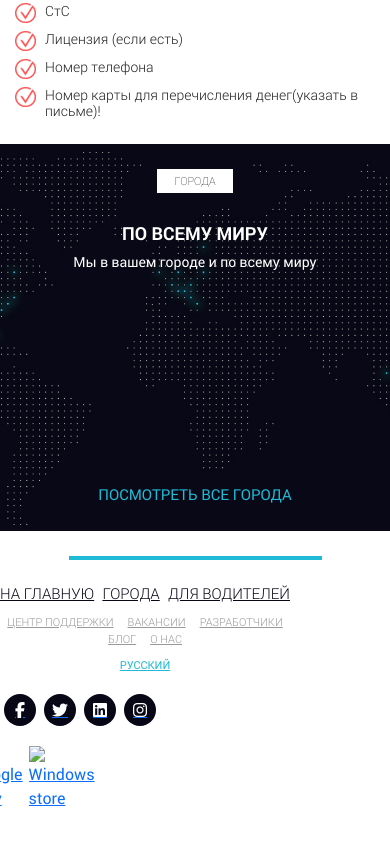
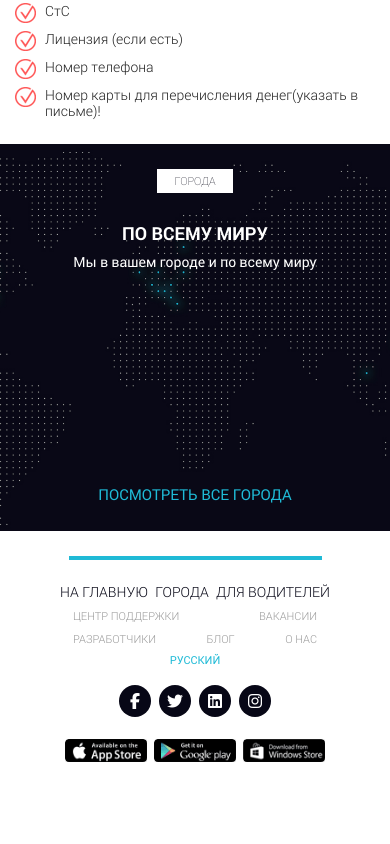
Before and after one commit to Koroleva4ne/UberCourse, a website: page src/index.html in a window 390 px wide. Shown: the part 6209-7053 px from the top of the page. After the commit the page ends 6991 px from the top, so only its background shows below. Drawn offline with Linux system fonts and the light colour scheme; a web font is replaced by a local one.

Commit message:
add blocks city, footer

```diff
--- a/src/sass/_general.sass
+++ /dev/null
@@ -1,84 +0,0 @@
-.city
-	padding: 49px 0
-	background: url('../img/second_bg.jpg') center (center / cover) no-repeat
-	a
-		display: block
-		margin: 0 auto
-		margin-top: 486px
-		font-size: 15px
-		font-weight: normal
-		font-stretch: normal
-		font-style: normal
-		line-height: 14px
-		letter-spacing: normal
-		text-transform: uppercase
-		text-align: center
-		text-decoration-line: none
-		color: #1fbad6
-
-footer
-	padding: 14px 23px 39px 23px
-	a
-		&:hover
-			text-decoration: none
-.footer
-	&_divider
-		width: 299px
-		height: 4px
-		background-color: #1fbad6
-		margin: 0 auto
-	&_wrapper
-		display: flex
-		justify-content: space-between
-		align-items: flex-start
-		padding-top: 32px
-	&_wrapper > div
-		width: 33%
-		&:nth-child(3)
-			display: flex
-			justify-content: flex-end
-	&_social
-		width: 160px
-		display: flex
-		justify-content: space-between
-		&_item
-			display: flex
-			justify-content: center
-			align-items: center
-			margin: 0 4px
-			width: 32px
-			height: 32px
-			background-color: #070716
-			border-radius: 100%
-			i
-				color: #fff
-	&_links
-		width: 390px
-		margin: 0 auto
-		&_main
-			display: flex
-			justify-content: space-between
-			padding: 0 10px
-			a
-				color: #070716
-				font-size: 15px
-				font-weight: 300
-				text-transform: uppercase
-		&_sub
-			display: flex
-			justify-content: space-between
-			margin-top: 10px
-			a
-				color: #999999
-				font-size: 11px
-				font-weight: 300
-				text-transform: uppercase
-		&_lang
-			display: block
-			margin: 0 auto
-			color: #1fbad6
-			font-size: 11px
-			font-weight: 400
-			margin-top: 19px
-			text-transform: uppercase
-			text-align: center
--- a/src/sass/_media.sass
+++ /dev/null
@@ -1,73 +0,0 @@
-@media (max-width: 1199px)
-	.footer
-		&_wrapper > div
-			width: 50%
-			&:nth-child(1)
-				width: 25%
-			&:nth-child(3)
-				width: 25%
-				display: flex
-				justify-content: flex-end
-		&_mobile
-			display: flex
-			a
-				margin: 0 3px
-				img
-					width: 100%
-
-@media (max-width: 991px)
-	.city
-		min-height: 650px
-	footer
-		&_wrapper
-			flex-wrap: wrap
-		&_wrapper > div
-			width: 100%
-			display: flex
-			justify-content: center
-			margin-bottom: 20px
-			&:ntn-child(1)
-				width: 100%
-			&:ntn-child(3)
-				width: 100%
-				justify-content: center
-
-@media (max-width: 767px)
-	.city
-		min-height: 450px
-
-@media (max-width: 575px)
-	.city
-		min-height: 360px
-		padding: 25px 0 30px
-		a
-			margin-top: 216px
-	footer
-		padding: 25px 0 20px 0
-	.footer
-		&_divider
-			width: 253px
-			margin: 0 auto
-		&_wrapper
-			flex-direction: column
-			padding-top: 22px
-		&_wrapper > div
-			margin-bottom: 20px
-			&:nth-child(1)
-				order: 2
-			&:nth-child(2)
-				order: 1
-			&:nth-child(3)
-				order: 3
-		&_links
-			width: 290px
-			&_main
-				padding: 0
-				font-size: 14px
-			&_sub
-				flex-wrap: wrap
-				justify-content: center
-				a
-					margin: 0 7px
-			&_lang
-				margin-top: 10px
--- /dev/null
+++ b/src/sass/blocks/city/_city-media.sass
@@ -0,0 +1,10 @@
+.city
+    @media (max-width: 767px)
+        a
+            margin-top: 286px
+
+    @media (max-width: 575px)
+        padding: 25px 0 30px
+        background-position-x: 53%
+        a
+            margin-top: 216px
--- /dev/null
+++ b/src/sass/blocks/city/_city.sass
@@ -0,0 +1,14 @@
+.city
+    min-height: 358px
+    padding: 49px 0
+    background: url('../img/second_bg.jpg') center (center / cover) no-repeat
+    a
+        display: block
+        margin-top: 486px
+        font-size: 15px
+        font-weight: 400
+        line-height: 14px
+        text-transform: uppercase
+        text-align: center
+        text-decoration-line: none
+        color: #1fbad6
--- /dev/null
+++ b/src/sass/blocks/footer/_footer-media.sass
@@ -0,0 +1,71 @@
+footer
+    @media (max-width: 575px)
+        padding: 25px 0 20px 0
+
+    .footer
+        @media (max-width: 1199px)
+            &_wrapper > div
+                width: 50%
+                &:nth-child(2n+1)
+                    width: 25%
+            &_mobile img
+                width: 100%
+
+        @media (max-width: 991px)
+            &_wrapper
+                flex-wrap: wrap
+                justify-content: center
+            &_wrapper > div
+                width: 100%
+                margin-bottom: 20px
+                &:nth-child(2)
+                    order: -1
+                &:nth-child(2n+1)
+                    width: 100%
+                    justify-content: center
+                &:nth-child(3)
+                    margin-bottom: 0
+            &_social
+                justify-content: center
+
+        @media (max-width: 575px)
+            &_divider
+                width: 253px
+                margin: 0 auto
+            &_wrapper
+                padding-top: 22px
+            &_links
+                width: 290px
+                &_main > a
+                    padding: 0
+                    font-size: 14px
+                &_sub
+                    flex-wrap: wrap
+                    padding: 0 23px
+                    a
+                        line-height: 10px
+                        &:nth-child(1)
+                            margin-bottom: 13px
+                &_lang
+                    margin-top: 10px
+            &_mobile
+                width: 260px
+
+        @media (max-width: 319px)
+            &_divider
+                width: calc( 100% - 68px )
+            &_wrapper > div
+                &:nth-child(-n+3)
+                    width: calc( 100% - 30px )
+            &_links
+                width: 100%
+                &_main
+                    justify-content: center
+                    flex-wrap: wrap
+                    a
+                        font-size: 12px
+                        padding: 0 5px
+                &_sub
+                    padding: 0
+                    a
+                        padding: 0 5px
--- /dev/null
+++ b/src/sass/blocks/footer/_footer.sass
@@ -0,0 +1,80 @@
+footer
+    padding: 14px 23px 39px 23px
+
+    .footer
+        &_divider
+            width: 299px
+            height: 4px
+            background-color: #1fbad6
+            margin: 0 auto
+        &_wrapper
+            display: flex
+            justify-content: space-between
+            align-items: flex-start
+            padding-top: 32px
+        &_wrapper > div
+            width: 33%
+            &:nth-child(3)
+                display: flex
+                justify-content: flex-end
+        &_social
+            display: flex
+            justify-content: start
+            &_item
+                display: flex
+                justify-content: center
+                align-items: center
+                margin: 0 4px
+                width: 32px
+                height: 32px
+                background-color: #070716
+                border-radius: 100%
+                text-decoration: none
+                i
+                    color: #fff
+                    &:active
+                        color: #1fbad6
+        &_links
+            width: 390px
+            margin: 0 auto
+            &_main
+                display: flex
+                justify-content: space-between
+                padding: 0 10px
+                a
+                    color: #070716
+                    font-size: 15px
+                    font-weight: 300
+                    line-height: 19px
+            &_sub
+                display: flex
+                justify-content: space-between
+                margin-top: 10px
+                a
+                    color: #999999
+                    font-size: 11px
+                    font-weight: 300
+                    line-height: 14px
+            &_lang
+                display: block
+                margin: 0 auto
+                color: #1fbad6
+                font-size: 11px
+                line-height: 11px
+                font-weight: 400
+                margin-top: 19px
+                text-align: center
+            &_main a, &_sub a, &_lang
+                text-transform: uppercase
+                text-decoration: none
+                &:active
+                    text-decoration: underline
+        &_mobile
+            display: flex
+            justify-content: end
+            a
+                display: block
+                margin-right: 7px
+                text-decoration: none
+                &:nth-child(3)
+                    margin: 0
--- a/src/sass/style.sass
+++ b/src/sass/style.sass
@@ -3,7 +3,6 @@
 @import "libs/_fonts"
 @import "_variables"
 @import "_mixins"
-@import "_general"
 @import "blocks/header/_header"
 @import "blocks/header/_header-media"
 @import "blocks/promo/_promo"
@@ -19,7 +18,10 @@
 @import "blocks/choice/_choice-media"
 @import "blocks/require/_require"
 @import "blocks/require/_require-media"
-@import "_media"
+@import "blocks/city/_city"
+@import "blocks/city/_city-media"
+@import "blocks/footer/_footer"
+@import "blocks/footer/_footer-media"
 
 *
     margin: 0
```
Also changed, not shown: src/css/style.min.css, src/img/app_store.png (added), src/img/google_play.png (added), src/img/windows_store.png (added).
